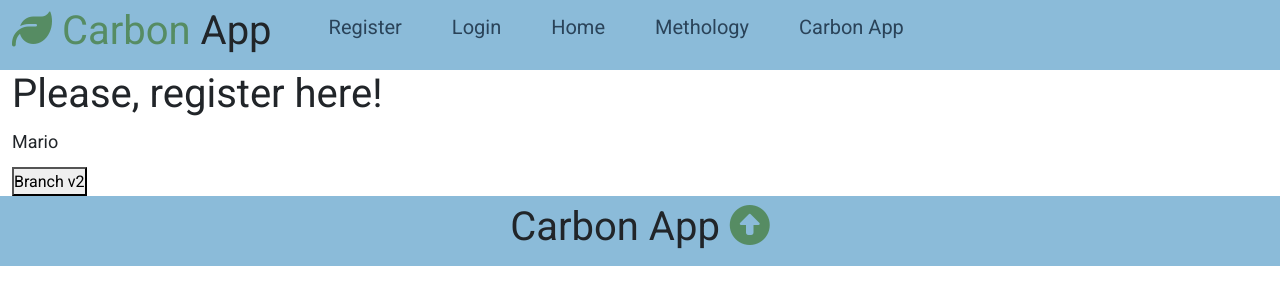
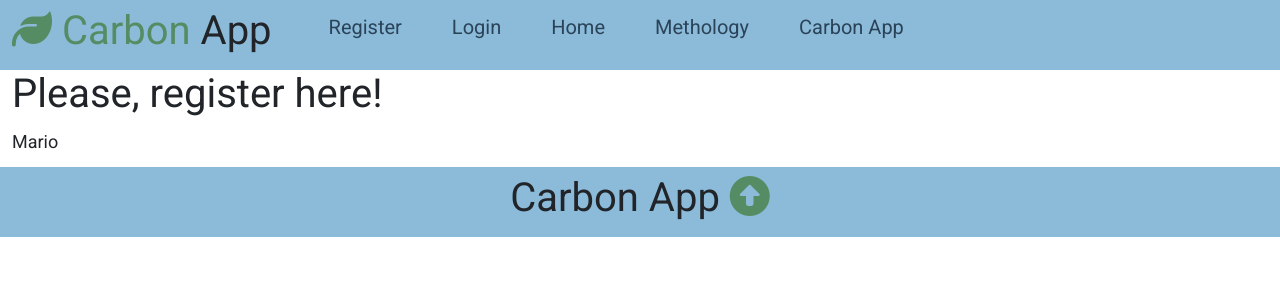
Before and after one commit to mariobp-NHH/carbon_app_2025_NHH_v1, a Flask app: page /register in a window 1280 px wide. Shown: the top 305 px of the page. Run offline with Flask 2, Linux system fonts and the light colour scheme; some libraries are stand-ins or nearby versions.

Commit message:
Update register.html

```diff
--- a/capp/templates/users/register.html
+++ b/capp/templates/users/register.html
@@ -5,7 +5,6 @@
   <div class="container">
     <h1>Please, register here!</h1>
     <p>Mario</p>
-    <button>Branch v2</button>
   </div>
 </section>
 
```
